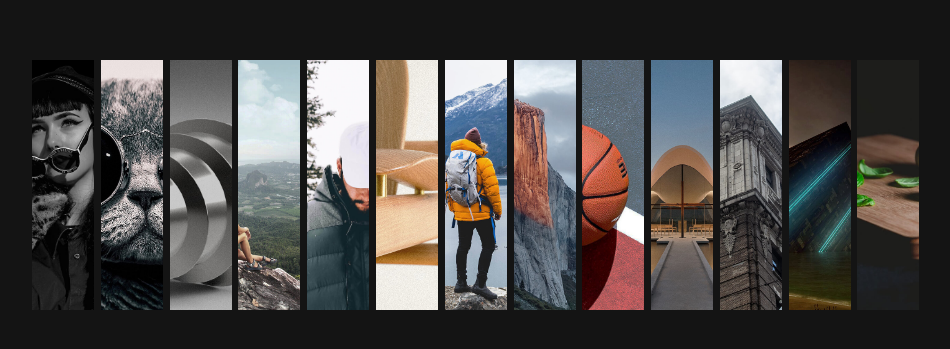
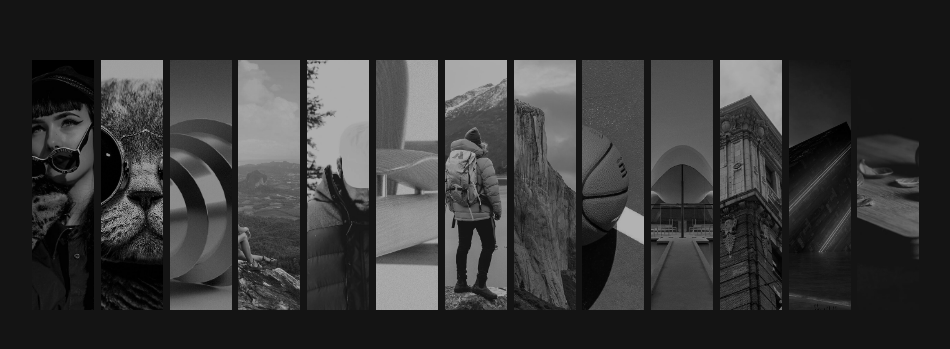
Before and after one commit to Genya10/Website-with-3d-effect, a plain HTML site: page index.html in a window 1280 px wide. Shown: the part 215-564 px from the top of the page, without its empty margins (164-1114 px from the left). Drawn offline with Linux system fonts and the light colour scheme.

Commit message:
add tabindex, filter and other

```diff
--- a/css/main.css
+++ b/css/main.css
@@ -5,7 +5,7 @@
 }
 :root {
   --index: calc(1vw + 1vh);
-  --transition: cubic-bezier(.1, .7, 0, 1);
+  --transition: cubic-bezier(0.1, 0.7, 0, 1);
 }
 body {
   background-color: #141414;
@@ -28,53 +28,74 @@ body {
   background-size: cover;
   background-position: center;
   cursor: pointer;
-  transition: transform 1.25s var(--transition);
-  will-change: transform;
+  transition: transform 1.25s var(--transition), filter 3s var(--transition),
+    width 1.25s var(--transition);
+  will-change: transform, filter;
+  filter: grayscale() brightness(0.7);
 }
-.item::before, .item::after{
-    content: '';
-    position: absolute;
-    width: 20px;
-    height: 100%;
-    right: calc(var(--index) * -1);
+.item::before,
+.item::after {
+  content: "";
+  position: absolute;
+  width: 20px;
+  height: 100%;
+  right: calc(var(--index) * -1);
 }
 
-.item::after{
-    left: calc(var(--index) * -1);
+.item::after {
+  left: calc(var(--index) * -1);
 }
 
 .items .item:hover {
   transform: translateZ(calc(var(--index) * 10));
+  filter: inherit;
+}
+
+.items .item:active,
+.items .item:focus {
+  width: 28vw;
+  transform: translateZ(calc(var(--index) * 10));
+  filter: inherit;
+  z-index: 10;
+  margin: 0 0.5vw;
 }
 
 /*Right*/
 .items .item:hover + * {
   transform: translateZ(calc(var(--index) * 8.5)) rotateY(35deg);
+  filter: inherit;
   z-index: -1;
 }
 .items .item:hover + * + * {
   transform: translateZ(calc(var(--index) * 6)) rotateY(40deg);
+  filter: inherit;
   z-index: -2;
 }
 .items .item:hover + * + * + * {
   transform: translateZ(calc(var(--index) * 3)) rotateY(30deg);
+  filter: inherit;
   z-index: -3;
 }
 .items .item:hover + * + * + * + * {
   transform: translateZ(calc(var(--index) * 0.8)) rotateY(15deg);
+  filter: inherit;
   z-index: -4;
 }
 
 /*Left*/
 .item:has(+ :hover) {
   transform: translateZ(calc(var(--index) * 8.5)) rotateY(-35deg);
+  filter: inherit;
 }
 .item:has(+ * + :hover) {
   transform: translateZ(calc(var(--index) * 6)) rotateY(-40deg);
+  filter: inherit;
 }
 .item:has(+ * + * + :hover) {
   transform: translateZ(calc(var(--index) * 3)) rotateY(-30deg);
+  filter: inherit;
 }
 .item:has(+ * + * + * + :hover) {
   transform: translateZ(calc(var(--index) * 0.8)) rotateY(-15deg);
+  filter: inherit;
 }
--- a/index.html
+++ b/index.html
@@ -10,19 +10,19 @@
 <body>
     <div class="wrapper">
         <div class="items">
-            <div class="item" style="background-image:url(img/1.jpg)"></div>
-            <div class="item" style="background-image:url(img/2.jpg)"></div>
-            <div class="item" style="background-image:url(img/3.jpg)"></div>
-            <div class="item" style="background-image:url(img/4.jpg)"></div>
-            <div class="item" style="background-image:url(img/5.jpg)"></div>
-            <div class="item" style="background-image:url(img/6.jpg)"></div>
-            <div class="item" style="background-image:url(img/7.jpg)"></div>
-            <div class="item" style="background-image:url(img/8.jpg)"></div>
-            <div class="item" style="background-image:url(img/9.jpg)"></div>
-            <div class="item" style="background-image:url(img/10.jpg)"></div>
-            <div class="item" style="background-image:url(img/11.jpg)"></div>
-            <div class="item" style="background-image:url(img/12.jpg)"></div>
-            <div class="item" style="background-image:url(img/13.jpg)"></div>
+            <div class="item" tabindex="1" style="background-image:url(img/1.jpg)"></div>
+            <div class="item" tabindex="1" style="background-image:url(img/2.jpg)"></div>
+            <div class="item" tabindex="1" style="background-image:url(img/3.jpg)"></div>
+            <div class="item" tabindex="1" style="background-image:url(img/4.jpg)"></div>
+            <div class="item" tabindex="1" style="background-image:url(img/5.jpg)"></div>
+            <div class="item" tabindex="1" style="background-image:url(img/6.jpg)"></div>
+            <div class="item" tabindex="1" style="background-image:url(img/7.jpg)"></div>
+            <div class="item" tabindex="1" style="background-image:url(img/8.jpg)"></div>
+            <div class="item" tabindex="1" style="background-image:url(img/9.jpg)"></div>
+            <div class="item" tabindex="1" style="background-image:url(img/10.jpg)"></div>
+            <div class="item" tabindex="1" style="background-image:url(img/11.jpg)"></div>
+            <div class="item" tabindex="1" style="background-image:url(img/12.jpg)"></div>
+            <div class="item" tabindex="1" style="background-image:url(img/13.jpg)"></div>
         </div>
     </div>
 </body>
```
